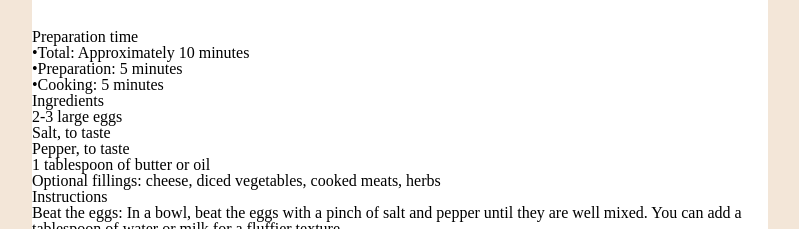
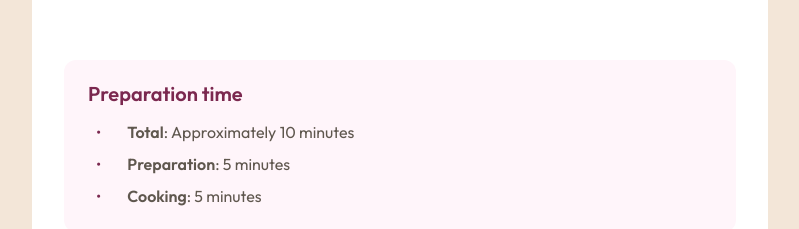
Before and after one commit to francimelink/recipe-page, a plain HTML site: page index.html in a window 1280 px wide. Shown: the part 491-720 px from the top of the page, without its empty margins (240-1039 px from the left). Drawn offline with Linux system fonts and the light colour scheme.

Commit message:
Complete prep section

```diff
--- a/styles/main.css
+++ b/styles/main.css
@@ -8,8 +8,8 @@
     --primary-wenge-brown: hsl(32, 10%, 34%);
     --primary-stone-900: hsl(24, 4%, 18%);
     --primary-brown-800: hsl(14, 45%, 36%);
-    --primary-rose-800: hsl(332, 51%, 32%);
-    --primary-rose-50: hsl(330, 100%, 98%);
+    --primary-dark-raspberry: hsl(332, 51%, 32%);
+    --primary-show: hsl(330, 100%, 98%);
 
     /* Texts */
     --heading-large: 2.5rem;
@@ -167,6 +167,7 @@ body {
     width: 100%;
     background-color: var(--primary-stone-100);
     align-items: center;
+    font-family: "Outfit", sans-serif;
 }
 
 .attribution {
@@ -208,5 +209,49 @@ header .title {
     line-height: 1.5;
     margin-top: 1.5rem;
     color: var(--primary-wenge-brown);
-    font-family: "Outfit", sans-serif;
+
 }
+
+/* Sections - Main content */
+
+main {
+    padding: 2rem 2rem 2.5rem;
+}
+
+.prepartion {
+    background-color: var(--primary-show);
+    border-radius: .75rem;
+    padding: 1.5rem;
+}
+
+.prepartion h2 {
+    font-size: var(--heading-small);
+    color: var(--primary-dark-raspberry);
+    font-weight: 600;
+}
+
+.prepartion__list {
+    margin-top: 1rem;
+}
+
+.prepartion__list .bullet {
+    display: inline-block;
+    padding: 0 26px 0 .5rem;
+    color: var(--primary-dark-raspberry);
+}
+
+.preparation__item {
+    display: grid;
+    grid-template-columns: auto 1fr;
+    margin-bottom: .5rem;
+    color: var(--primary-wenge-brown);
+    line-height: 1.5;
+}
+
+.preparation__item strong {
+    font-weight: 600;
+}
+
+.preparation__item:last-child {
+    margin-bottom: 0;
+}
```
